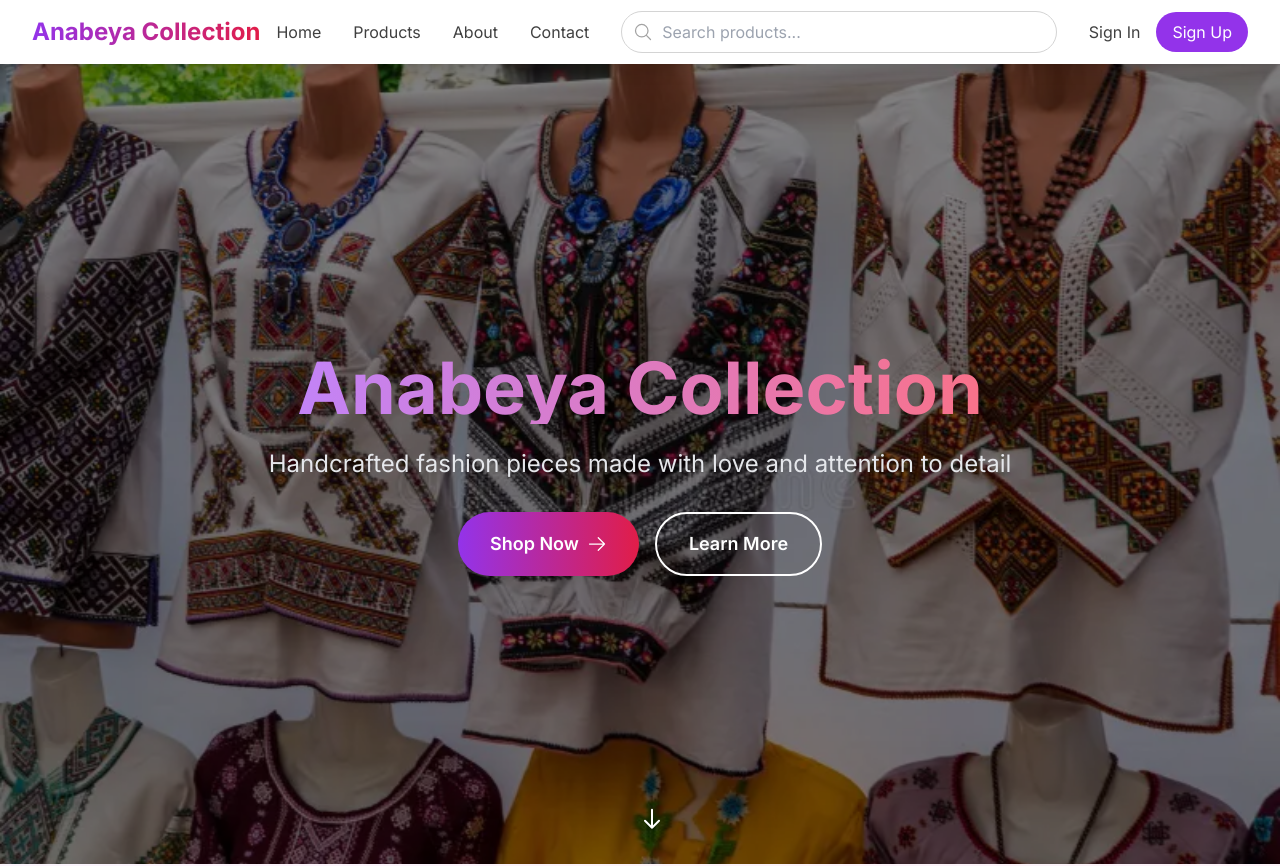
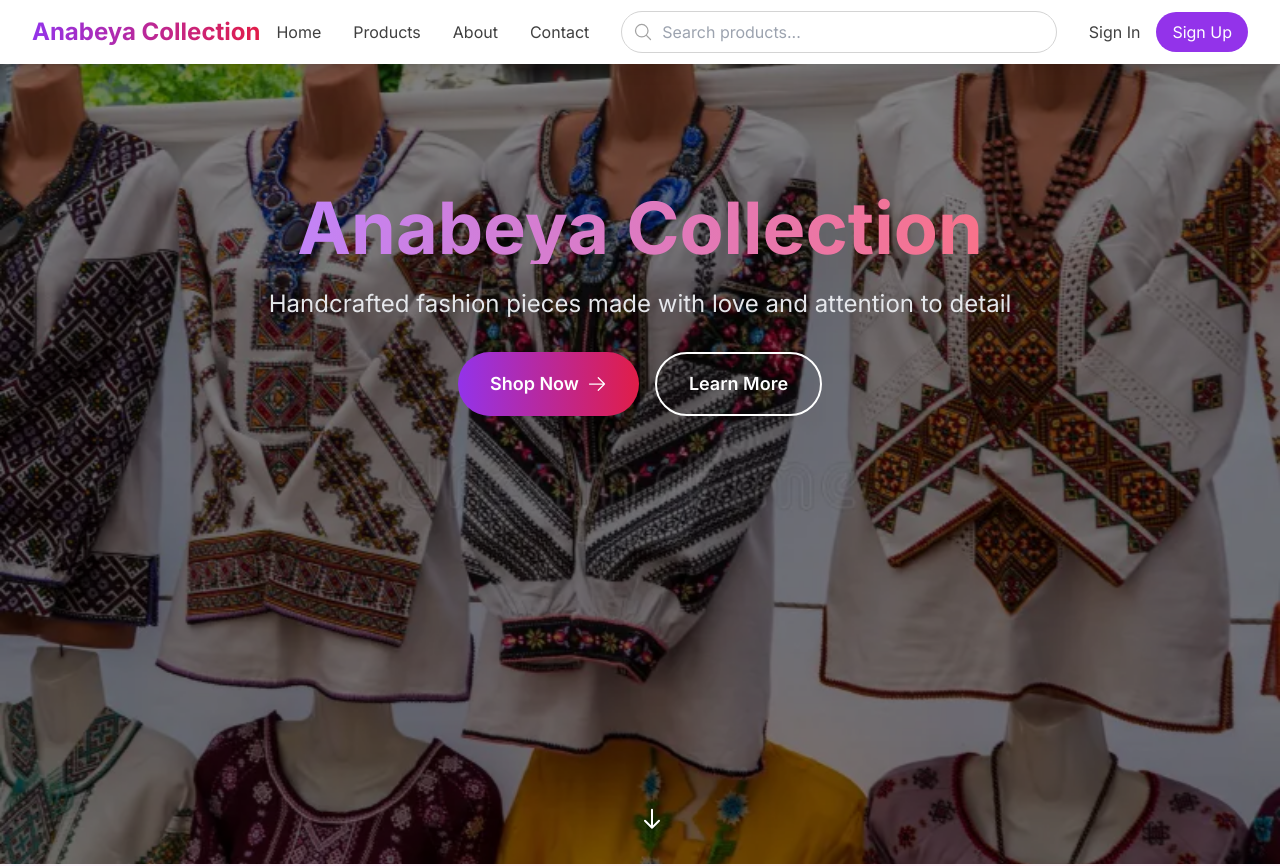
Before and after one commit to Alikhan23M/Anabeya-new-website, a Next.js app: page / in a window 1280 px wide. Shown: the top 866 px of the page. Built offline with nearby package versions, Linux system fonts and the light colour scheme; no server answers.

Commit message:
Fix Hero section main heading padding from top

```diff
--- a/app/page.js
+++ b/app/page.js
@@ -44,7 +44,8 @@ export default function HomePage() {
   return (
     <div className="min-h-screen">
       {/* Hero Section */}
-      <section className="relative h-screen flex items-center justify-center overflow-hidden">
+     <section className="relative h-screen flex items-start justify-center pt-24 md:pt-32 overflow-hidden">
+
         <div className="absolute inset-0 z-0">
           <Image
             src="/hero.webp"
```
